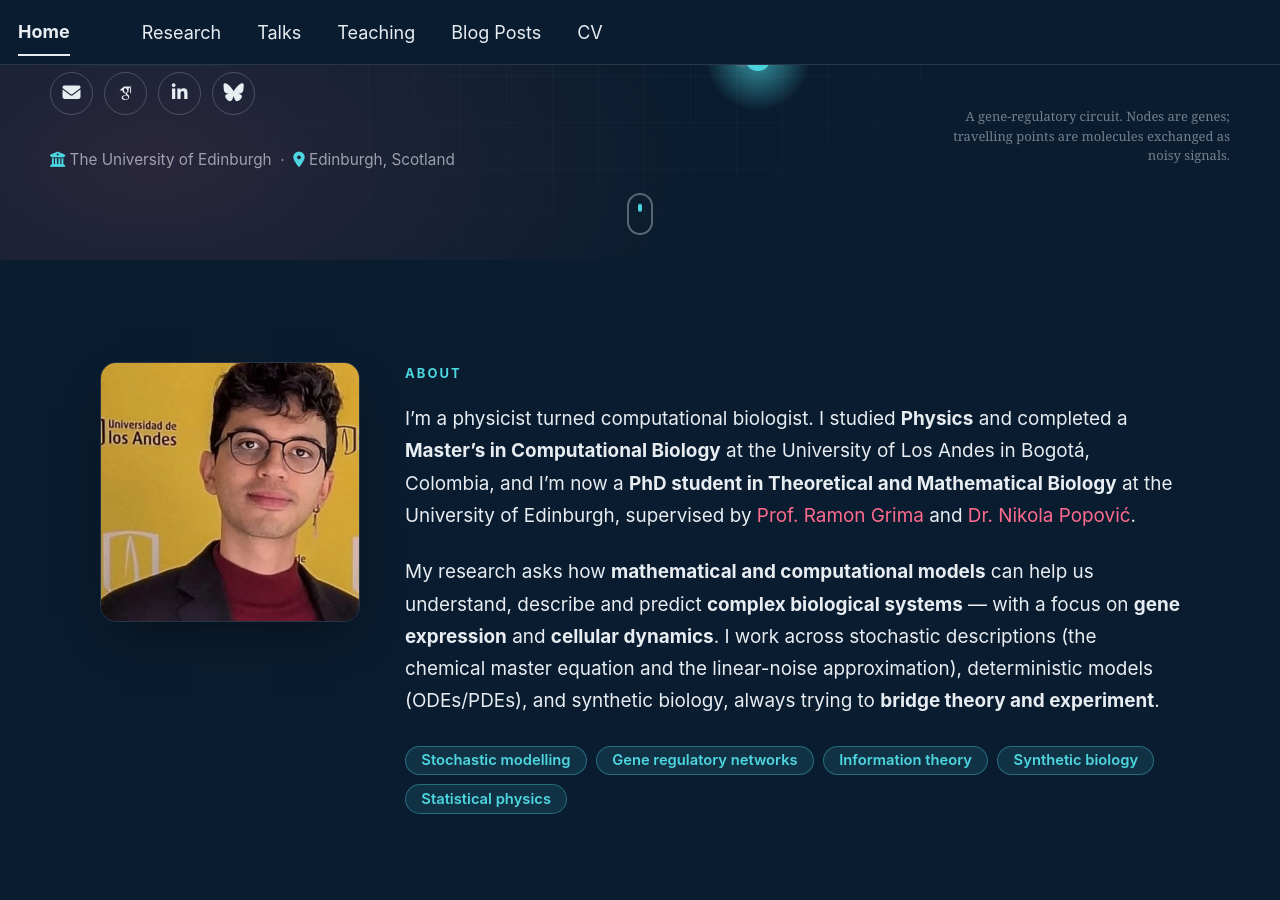
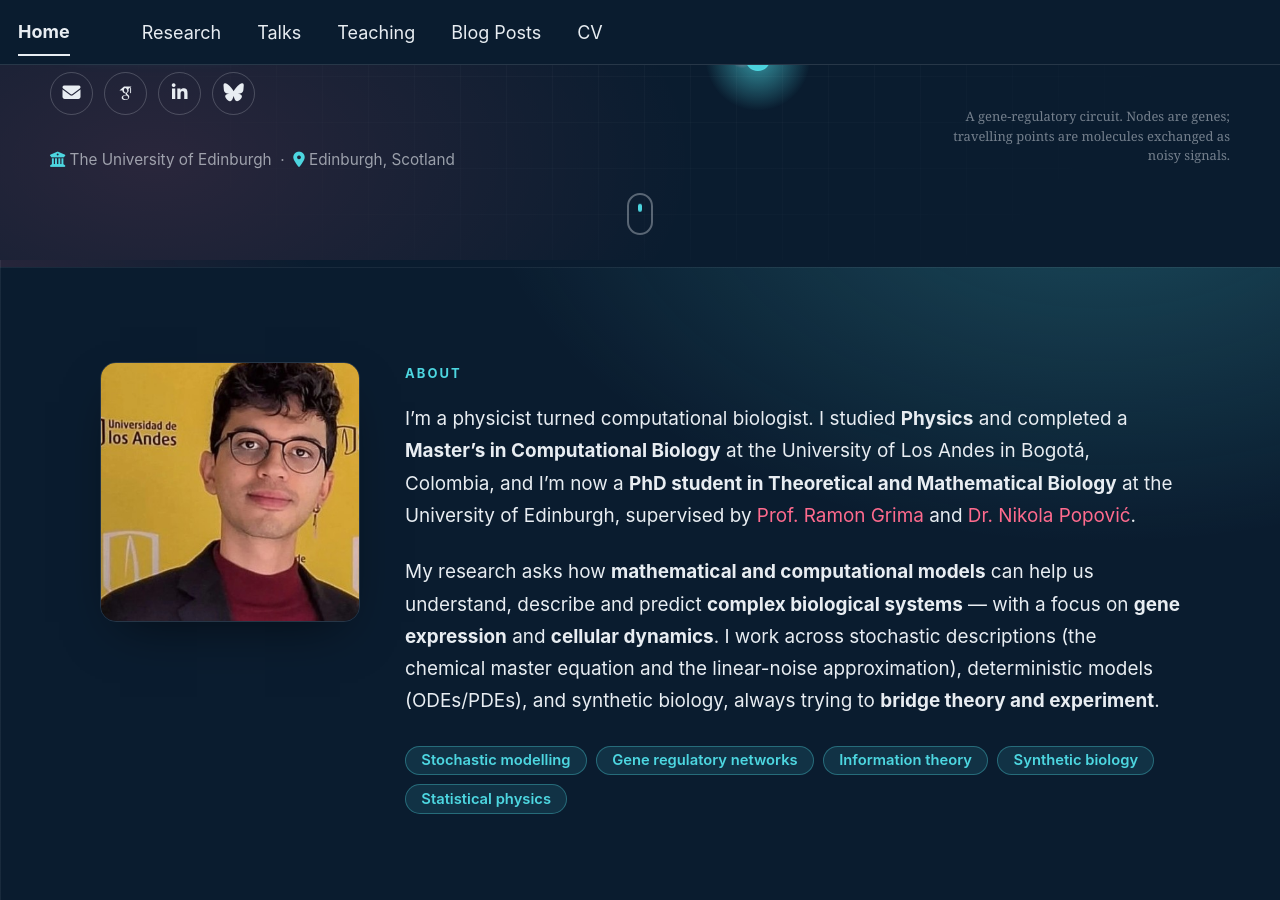
Before and after one commit to jdmarmolejo/jdmarmolejo.github.io, a Jekyll site: the page built from _pages/about.md, in a window 1280 px wide and 900 px high, scrolled down 633 px. Built offline with Jekyll 4.4.1, drawn with Linux system fonts in a browser that asks for light colours; some web fonts are replaced; a script bundle is joined from its source files by our own code; library files that are not in the unit come from our copies.

Commit message:
Add files via upload

```diff
--- a/_includes/head/custom.html
+++ b/_includes/head/custom.html
@@ -26,7 +26,10 @@
   /* ---------- decorative backdrop (content pages only) ----------
      #main exists on every page except the homepage, so these rules
      never touch the hero. A fixed layer keeps it cheap to scroll. */
-  body:has(#main) {
+  /* Applied site-wide so the homepage's lower sections share the same
+     backdrop as every other page. The hero paints its own opaque
+     background on top, so it keeps its dedicated treatment. */
+  body {
     background-image:
       /* faint blueprint grid */
       linear-gradient(color-mix(in srgb, var(--global-text-color) 7%, transparent) 1px, transparent 1px),
```
